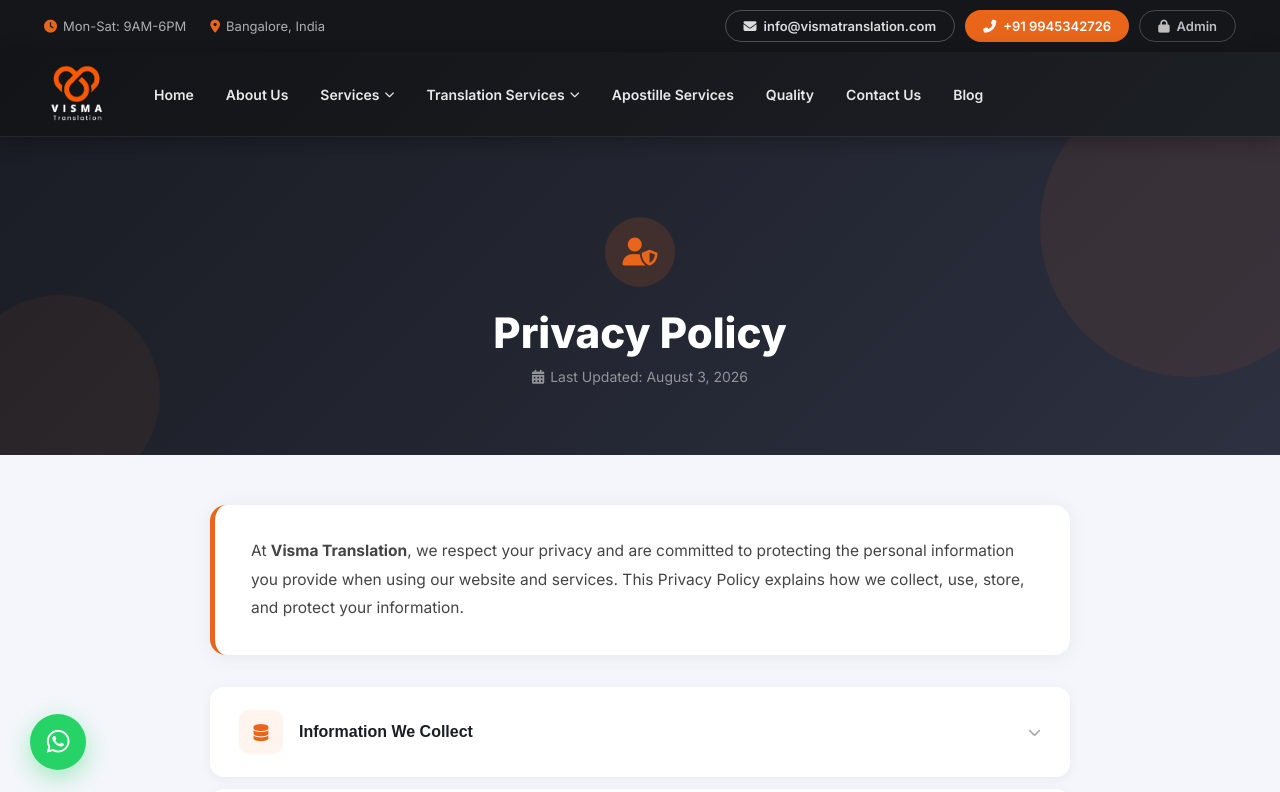
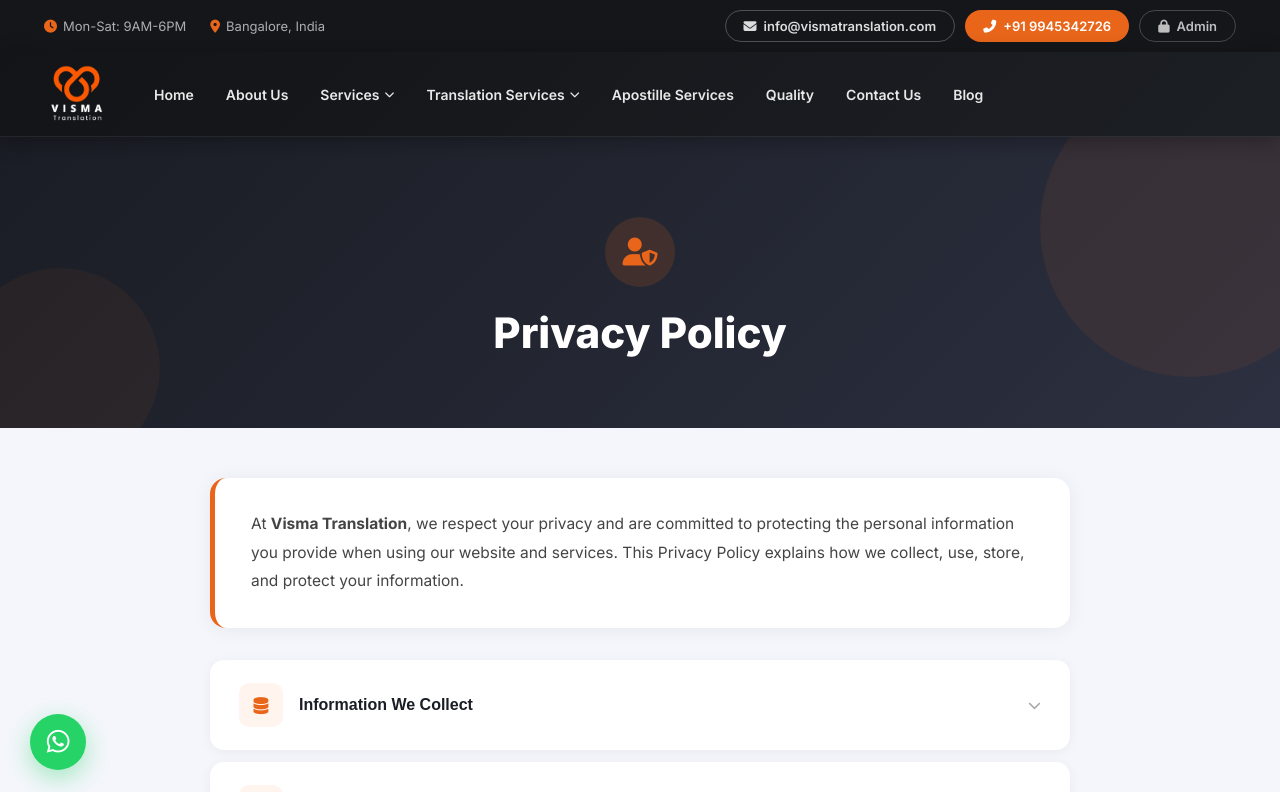
Before and after one commit to Digiworq/visma-translation-react, a React (Vite) app: page /privacy-policy in a window 1280 px wide. Shown: the top 792 px of the page. Built offline with nearby package versions, Linux system fonts and the light colour scheme.

Commit message:
Remove Last Updated date from Privacy Policy and Terms pages

```diff
--- a/src/pages/PrivacyPolicy.jsx
+++ b/src/pages/PrivacyPolicy.jsx
@@ -147,10 +147,7 @@ export default function PrivacyPolicy() {
         }}>
           <i className="fas fa-user-shield" style={{ fontSize: '28px', color: '#e8651a' }}></i>
         </div>
-        <h1 style={{ color: '#fff', fontSize: '42px', fontWeight: 800, margin: '0 0 10px' }}>Privacy Policy</h1>
-        <p style={{ color: 'rgba(255,255,255,0.5)', fontSize: '14px', margin: 0 }}>
-          <i className="fas fa-calendar-alt" style={{ marginRight: '6px' }}></i>Last Updated: August 3, 2026
-        </p>
+        <h1 style={{ color: '#fff', fontSize: '42px', fontWeight: 800, margin: 0 }}>Privacy Policy</h1>
       </div>
 
       <div style={{ maxWidth: '900px', margin: '0 auto', padding: '50px 20px 80px' }}>
--- a/src/pages/TermsAndConditions.jsx
+++ b/src/pages/TermsAndConditions.jsx
@@ -193,10 +193,7 @@ export default function TermsAndConditions() {
         }}>
           <i className="fas fa-file-contract" style={{ fontSize: '28px', color: '#e8651a' }}></i>
         </div>
-        <h1 style={{ color: '#fff', fontSize: '42px', fontWeight: 800, margin: '0 0 10px' }}>Terms and Conditions</h1>
-        <p style={{ color: 'rgba(255,255,255,0.5)', fontSize: '14px', margin: 0 }}>
-          <i className="fas fa-calendar-alt" style={{ marginRight: '6px' }}></i>Last Updated: August 3, 2026
-        </p>
+        <h1 style={{ color: '#fff', fontSize: '42px', fontWeight: 800, margin: 0 }}>Terms and Conditions</h1>
       </div>
 
       <div style={{ maxWidth: '900px', margin: '0 auto', padding: '50px 20px 80px' }}>
```
